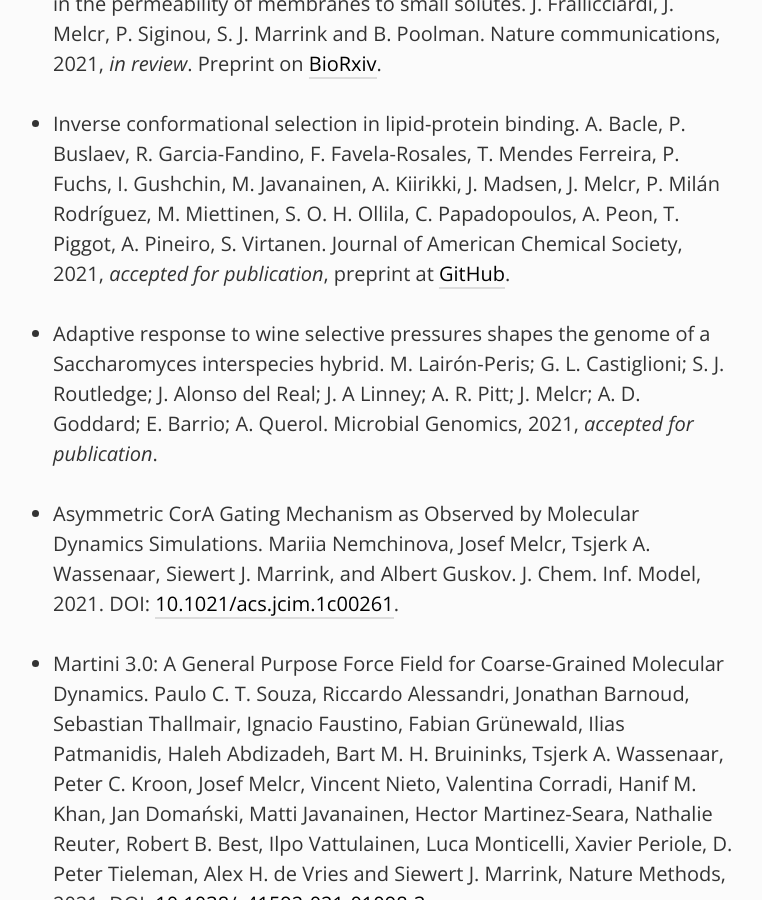
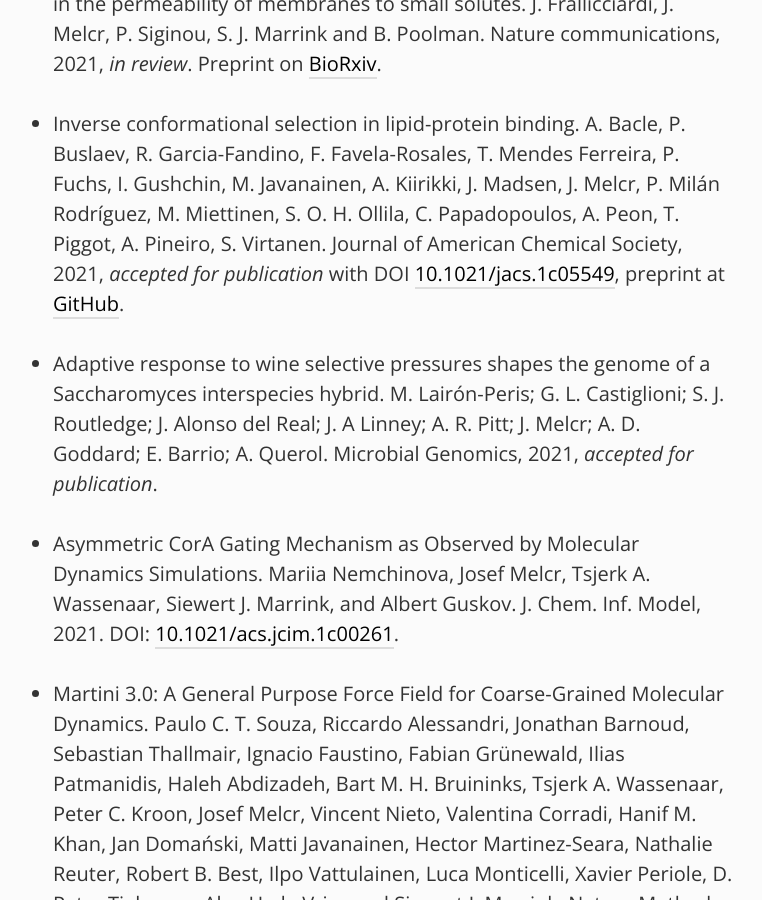
Before and after one commit to jmelcr/jmelcr.github.io, a Jekyll site: the page built from publications.md, in a window 1280 px wide and 900 px high, scrolled down 348 px. Shown: the whole window, without its empty margins (267-1029 px from the left). Built offline with Jekyll 4.4.1, drawn with Linux system fonts in a browser that asks for light colours; comment, search, counter and statistics services are not loaded.

Commit message:
Update publications.md

```diff
--- a/publications.md
+++ b/publications.md
@@ -17,7 +17,8 @@ T. Mendes Ferreira, P. Fuchs, I. Gushchin, M. Javanainen,
 A. Kiirikki, J. Madsen, J. Melcr, P. Milán Rodríguez, M. Miettinen,
 S. O. H. Ollila, C. Papadopoulos, A. Peon, T. Piggot,
 A. Pineiro, S. Virtanen.
-Journal of American Chemical Society, 2021, *accepted for publication*,
+Journal of American Chemical Society, 2021, *accepted for publication*
+with DOI [10.1021/jacs.1c05549](https://doi.org/10.1021/jacs.1c05549),
 preprint at [GitHub](https://github.com/NMRLipids/NMRlipidsIVPEandPGmanuscript/blob/7526ae37d478a2434062b2e24b861b95d4087553/manuscriptPGPE.pdf).
 
 - Adaptive response to wine selective pressures shapes the genome of a Saccharomyces interspecies hybrid.
```
